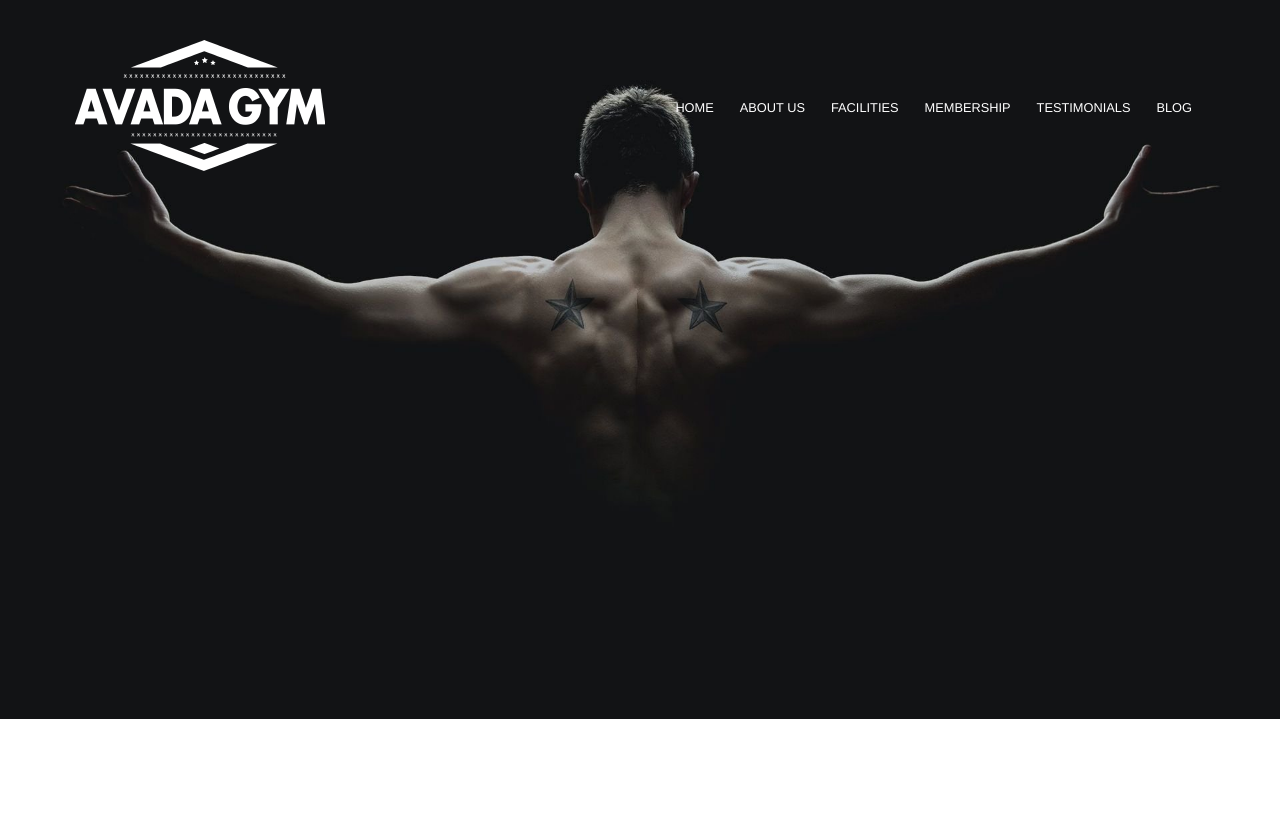
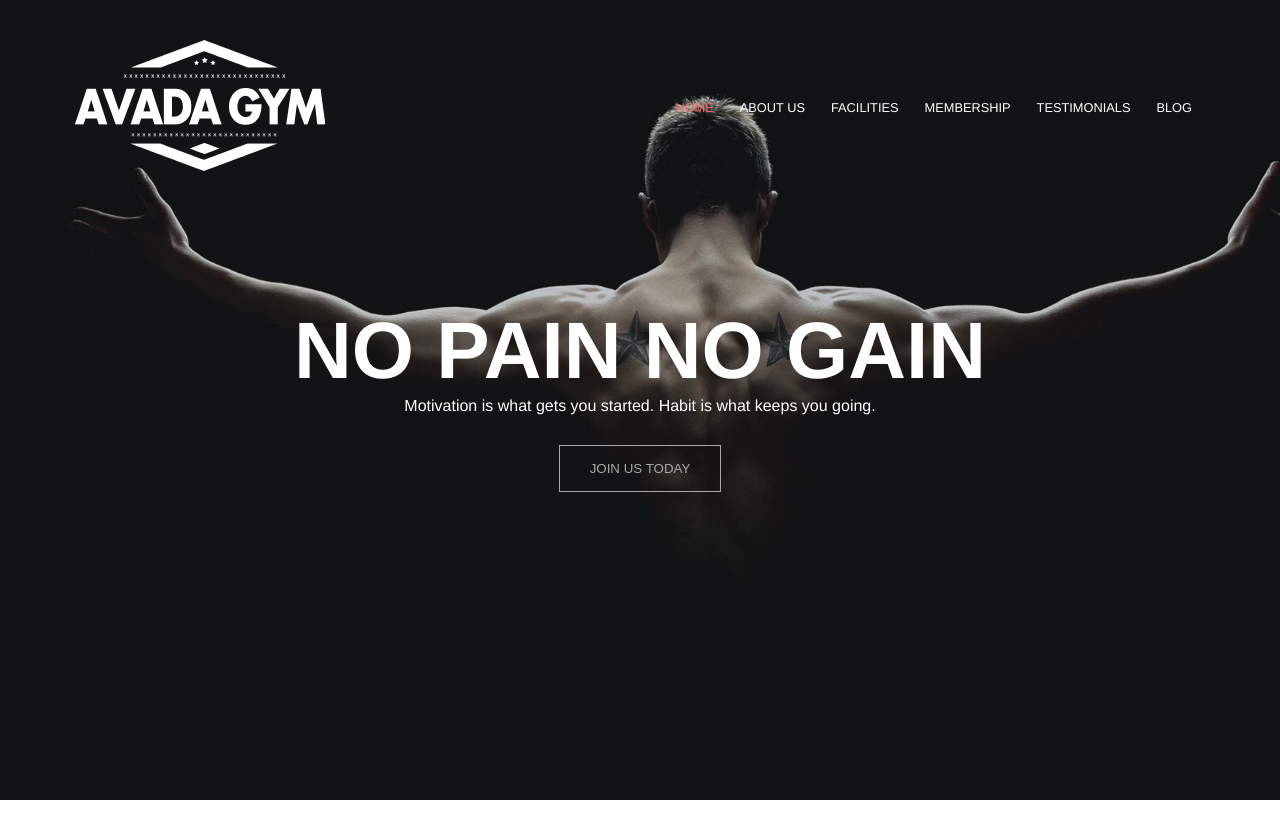
Before and after one commit to lollobianco/proj-html-vuejs, a Vue app: page / in a window 1280 px wide. Shown: the top 838 px of the page. After the commit the page ends 800 px from the top, so only its background shows below. Built offline with nearby package versions, Linux system fonts and the light colour scheme.

Commit message:
Header completato

```diff
--- /dev/null
+++ b/src/components/HeaderJoin.vue
@@ -0,0 +1,46 @@
+<template>
+   <div class="central-header">
+      <h1 class="title">NO PAIN NO GAIN</h1>
+      <span>Motivation is what gets you started. Habit is what keeps you going.</span>
+      <button id="join-us">JOIN US TODAY</button>
+   </div>
+</template>
+
+<script>
+   export default {
+      name: 'HeaderJoin'
+   }
+</script>
+
+<style lang="scss" scoped>
+.central-header{
+   display: flex;
+   flex-direction: column;
+   justify-content: center;
+   align-items: center;
+   text-align: center;
+   color: white;
+   padding-bottom: 150px;
+}
+
+.title{
+   font-size: 5rem;
+   font-weight: 900;
+}
+
+#join-us{
+   padding: 15px 30px;
+   margin-top: 30px;
+   background-color: rgba(0, 0, 0, 0);
+   color: #A8A8A7;
+   border: 1px solid #A8A8A7;
+   cursor: pointer;
+   transition: 0.5s;
+}
+
+#join-us:hover{
+   background-color: #F4635B;
+   color: black;
+   border-color: black;
+}
+</style>
--- a/src/components/HeaderNav.vue
+++ b/src/components/HeaderNav.vue
@@ -9,7 +9,10 @@
 
          <div>
             <ul>
-               <li v-for="(element, index) in headerNavArray" :key="index">{{element.name}}</li>
+               <li v-for="(element, index) in headerNavArray" :key="index">
+                  <a v-if="(element.active == true)" class="activeted" :href="element.link">{{element.name}}</a>
+                  <a v-else class="non-active" :href="element.link">{{element.name}}</a>
+               </li>
             </ul>
          </div>
 
@@ -36,12 +39,22 @@
    display: flex;
    justify-content: space-between;
    align-items: center;
+   margin-bottom: 90px;
+}
+
+.activeted{
+   color: #F4635B;
+   text-decoration: none;
+}
+
+.non-active{
+   color: white;
+   text-decoration: none;
 }
 
 ul{
    display: flex;
    align-items: center;
-   color: white;
 
    li{
       list-style-type: none;
@@ -49,6 +62,16 @@ ul{
       font-size: 0.8rem;
       font-weight: 500;
       cursor: pointer;
+
+      a{
+         text-decoration: none;
+      }
+
+      a:hover{
+         text-decoration: underline;
+         text-decoration-color: #F4635B;
+      }
+
    }
 
 }
--- a/src/components/HeaderSection.vue
+++ b/src/components/HeaderSection.vue
@@ -2,7 +2,11 @@
   <div>
 
     <div id="header-background">
+
       <HeaderNav :headerNavArray="headerNav"/>
+
+      <HeaderJoin/>
+
     </div>
 
   </div>
@@ -10,11 +14,13 @@
 
 <script>
 import HeaderNav from './HeaderNav.vue';
+import HeaderJoin from './HeaderJoin.vue';
 
 export default {
   name: 'HeaderSection',
   components:{
-    HeaderNav
+    HeaderNav,
+    HeaderJoin
   },
   props: {
 
@@ -71,9 +77,9 @@ export default {
 #header-background{
   background-image: url(../assets/home-banner.jpg);
   background-repeat: no-repeat;
-  background-size: contain;
+  background-size: cover;
   width: 100%;
-  height: 1079px;
+  height: 100vh;
 }
 
 </style>
```
